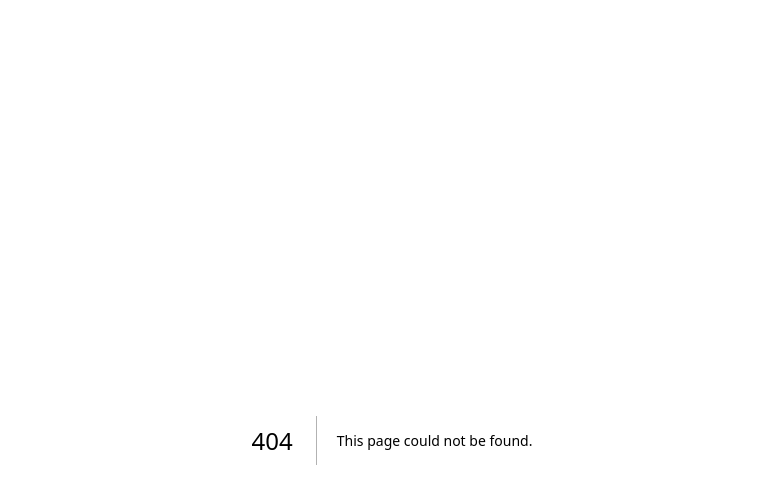
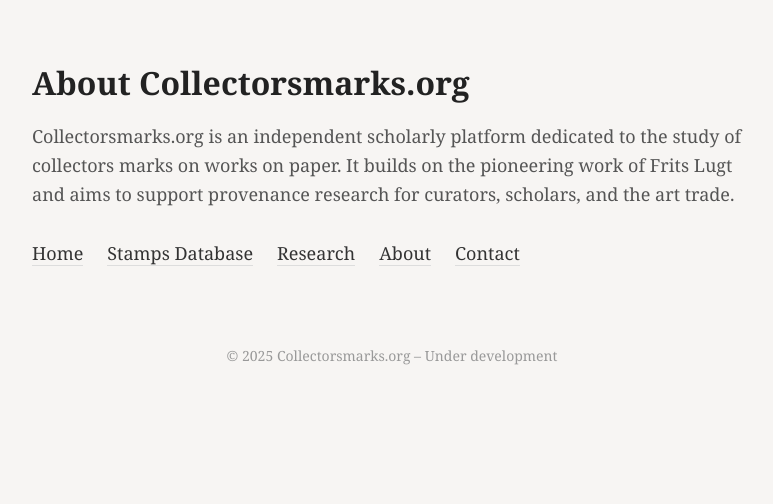
Before and after one commit to bjorndeleu/collectorsmarks, a Next.js app: page /about in a window 1280 px wide. Before the commit this address had no page. Shown: the top 504 px of the page, without its empty margins (248-1021 px from the left). Built offline with nearby package versions, Linux system fonts and the light colour scheme.

Commit message:
Create page.js

```diff
--- /dev/null
+++ b/app/about/page.js
@@ -0,0 +1,27 @@
+export default function AboutPage() {
+  return (
+    <main>
+      <header className="hero">
+        <h1>About Collectorsmarks.org</h1>
+        <p>
+          Collectorsmarks.org is an independent scholarly platform dedicated to
+          the study of collectors marks on works on paper. It builds on the
+          pioneering work of Frits Lugt and aims to support provenance research
+          for curators, scholars, and the art trade.
+        </p>
+
+        <nav>
+          <a href="/">Home</a>
+          <a href="/stamps">Stamps Database</a>
+          <a href="/research">Research</a>
+          <a href="/about">About</a>
+          <a href="/contact">Contact</a>
+        </nav>
+      </header>
+
+      <footer className="footer">
+        © {new Date().getFullYear()} Collectorsmarks.org – Under development
+      </footer>
+    </main>
+  );
+}
```
